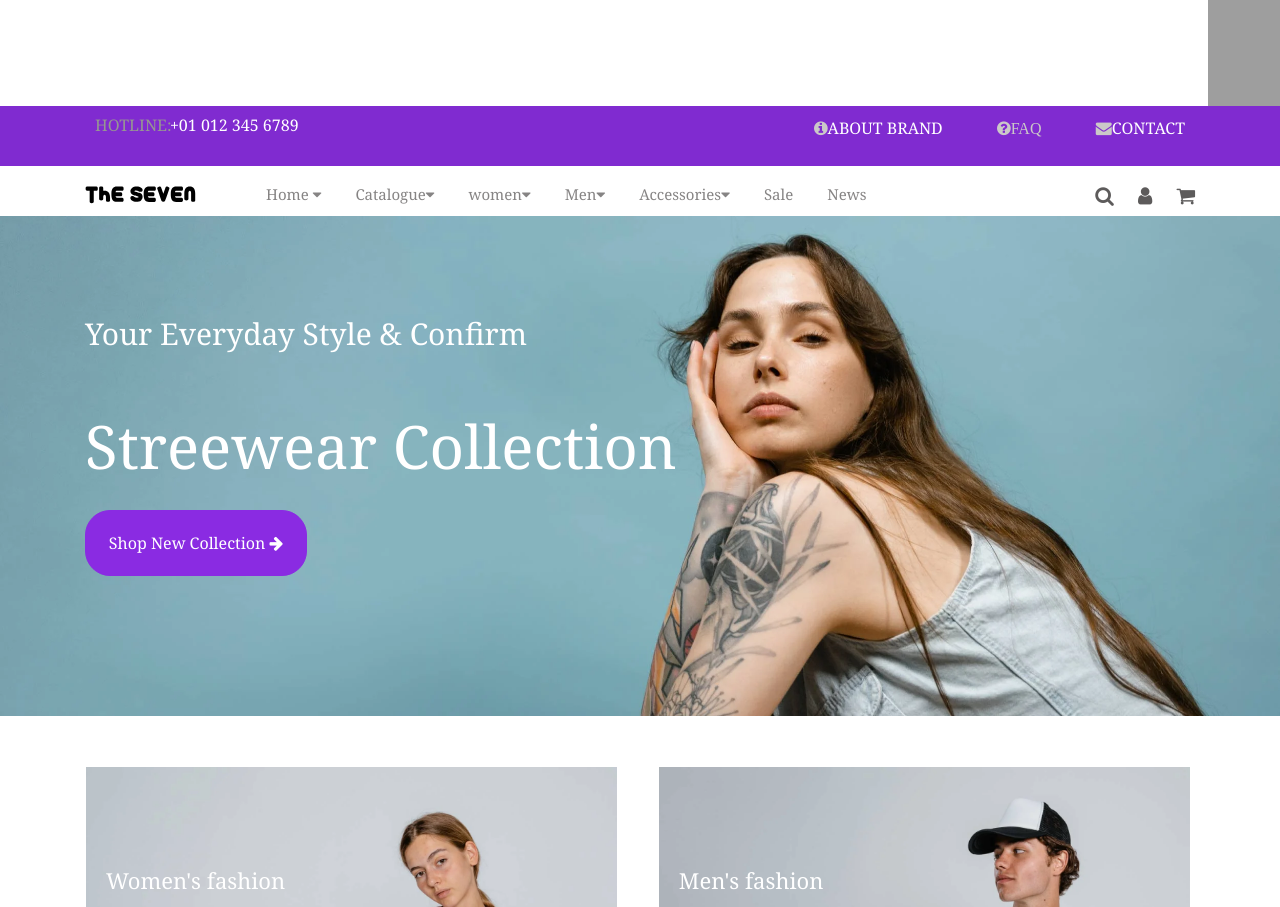
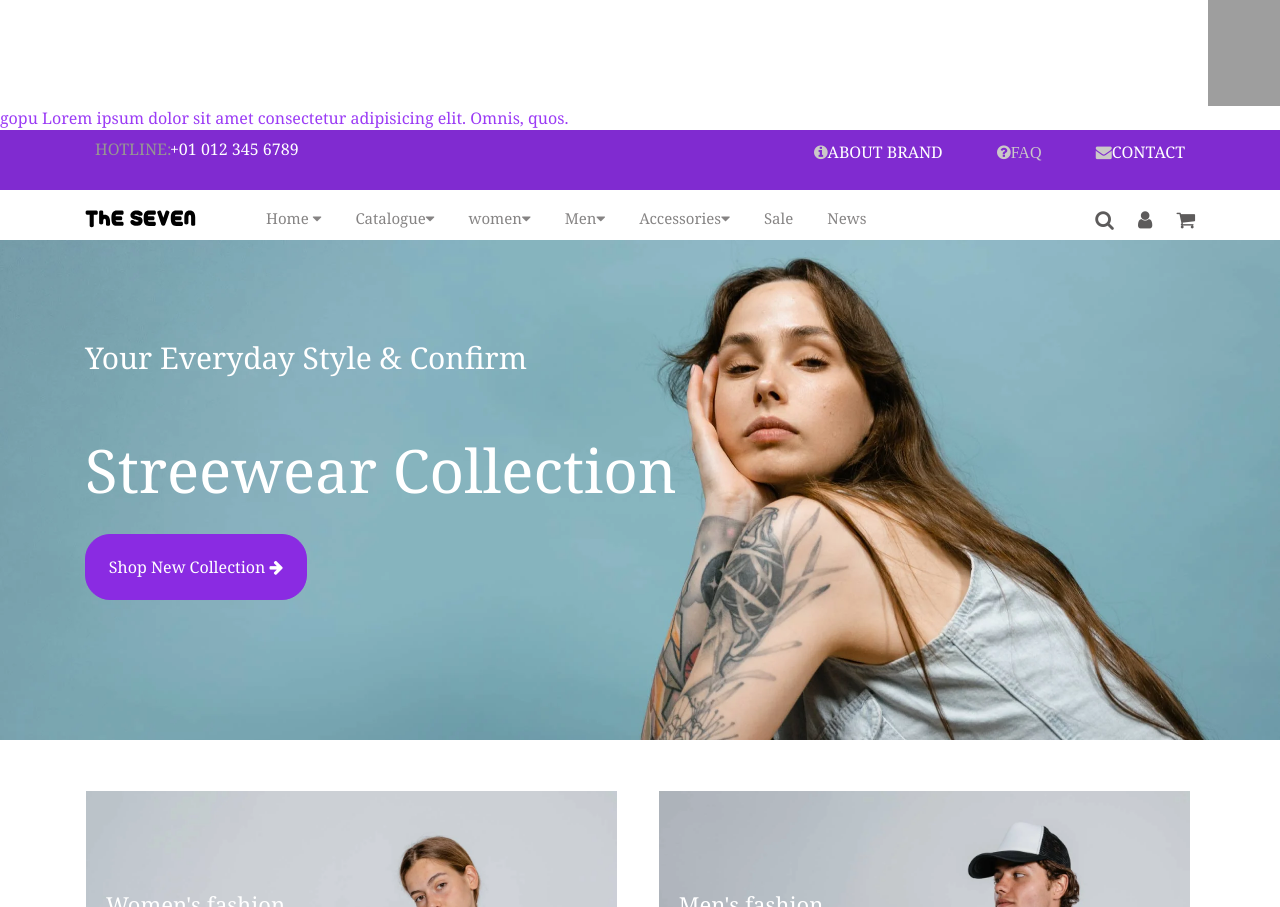
Before and after one commit to OmiiRajput/newproject, a plain HTML site: page the seven/index.html in a window 1280 px wide. Shown: the part 892-1799 px from the top of the page. Drawn offline with Linux system fonts and the light colour scheme; grey boxes are pictures that could not be loaded; a web font is replaced by a local one.

Commit message:
name span

```diff
--- a/the seven/index.html
+++ b/the seven/index.html
@@ -60,7 +60,7 @@
         </a>
       </div>
 
-
+<span>gopu Lorem ipsum dolor sit amet consectetur adipisicing elit. Omnis, quos.</span>
         <section id="top-header">
             <div class="main-top-header">
                 <div class="container">
```
